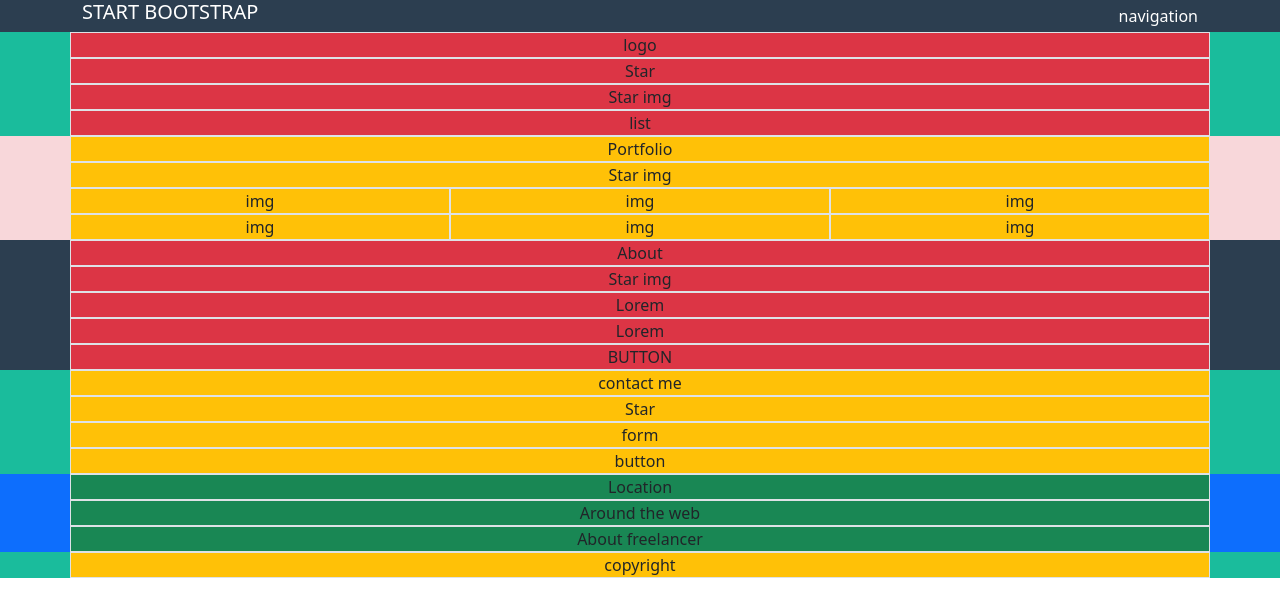
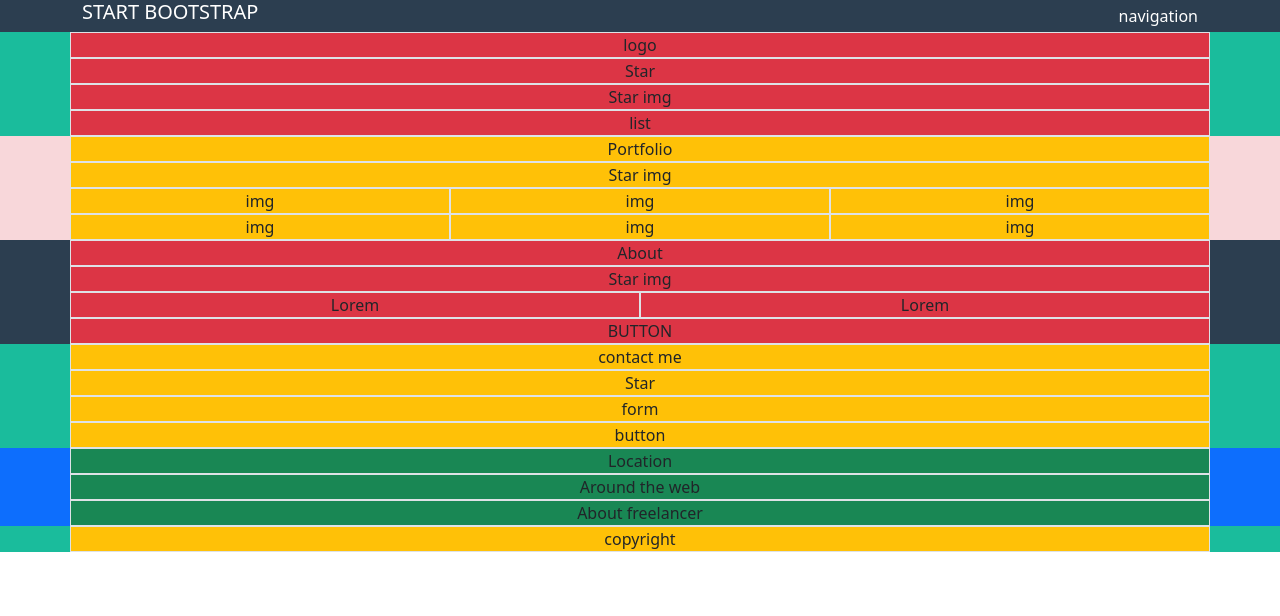
Before and after one commit to violix96/html-css-bootstrap-freelancer, a plain HTML site: page index.html in a window 1280 px wide. Drawn offline with nearby package versions, Linux system fonts and the light colour scheme.

Commit message:
[UPD] added media-query in About layouts

```diff
--- a/bootstrap_freelancer/index.html
+++ b/index.html
@@ -54,8 +54,8 @@
             <div class="row">
                 <div class="col-12 bg-danger text-center border">About</div>
                 <div class="col-12 bg-danger text-center border">Star img</div>
-                <div class="col-12 bg-danger text-center border">Lorem</div>
-                <div class="col-12 bg-danger text-center border">Lorem</div>
+                <div class="col-12 col-md-6 bg-danger text-center border">Lorem</div>
+                <div class="col-12 col-md-6 bg-danger text-center border">Lorem</div>
                 <div class="col-12 bg-danger text-center border">BUTTON</div>
             </div>
         </div>
```
Also changed, not shown: css/style.css (renamed from bootstrap_freelancer/css/style.css), img/avatar.svg (renamed from bootstrap_freelancer/img/avatar.svg), img/cabin.png (renamed from bootstrap_freelancer/img/cabin.png), img/cake.png (renamed from bootstrap_freelancer/img/cake.png), img/circus.png (renamed from bootstrap_freelancer/img/circus.png), img/game.png (renamed from bootstrap_freelancer/img/game.png), img/safe.png (renamed from bootstrap_freelancer/img/safe.png), img/submarine.png (renamed from bootstrap_freelancer/img/submarine.png), layouts/desktop.png (renamed from bootstrap_freelancer/layouts/desktop.png), layouts/smartphone.png (renamed from bootstrap_freelancer/layouts/smartphone.png), layouts/tablet.png (renamed from bootstrap_freelancer/layouts/tablet.png).
